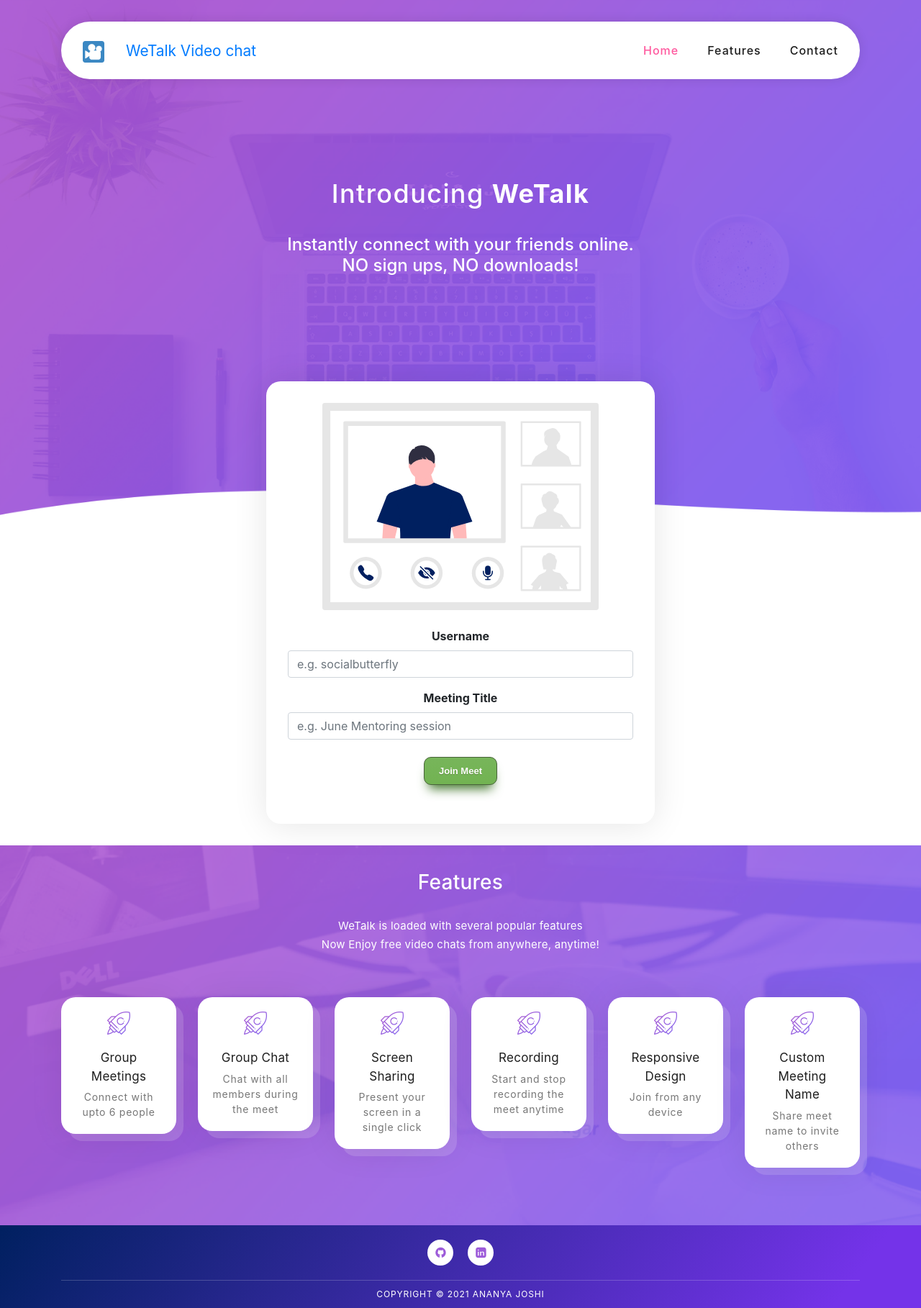
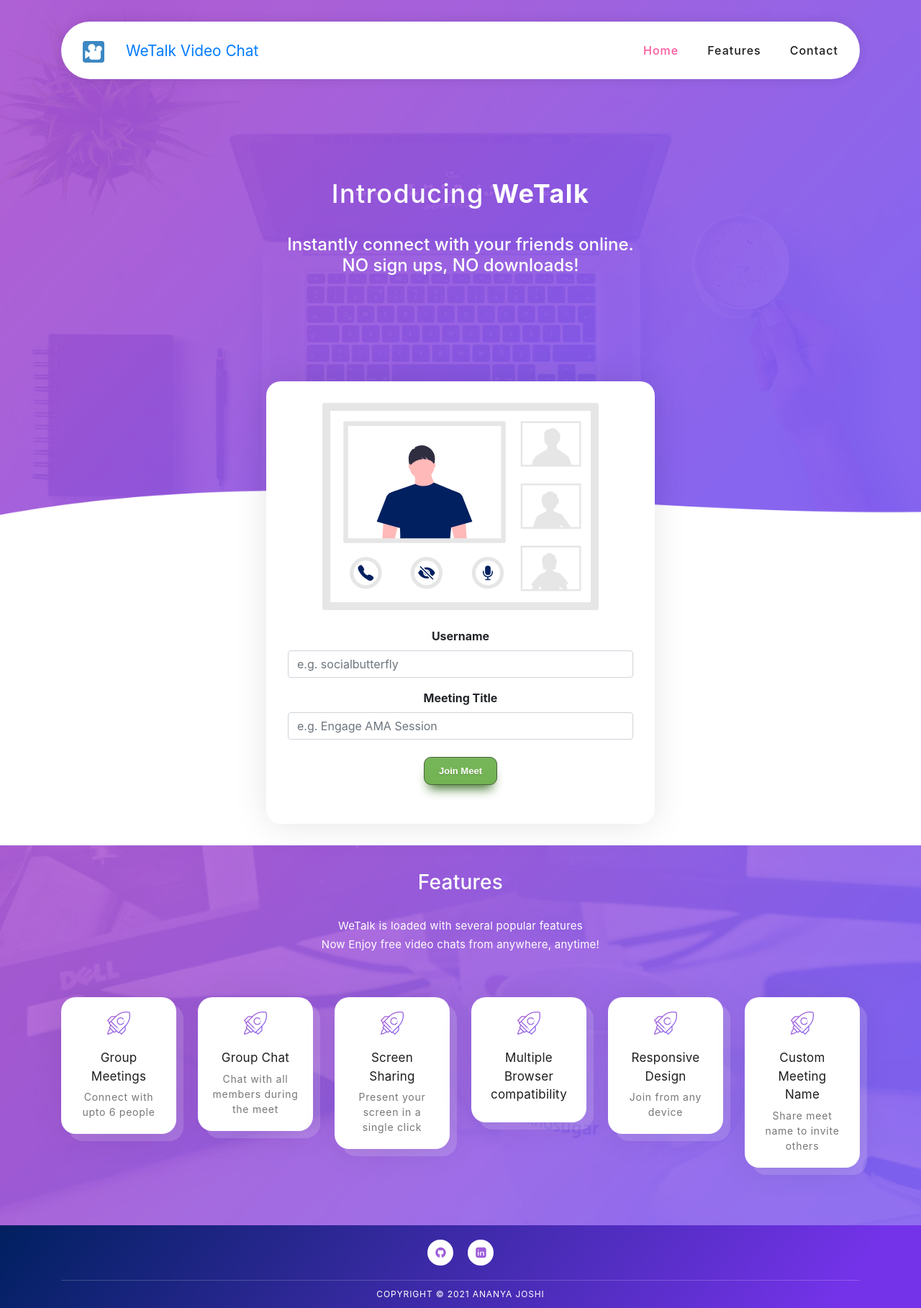
Before and after one commit to osamaataullah/Microsoft-Teams-Clone, a React (Create React App) app in the folder client/: page / in a window 1280 px wide. Shown: the whole page at 72% size. Built offline with nearby package versions, Linux system fonts and the light colour scheme; no server answers.

Commit message:
Update Home.js

```diff
--- a/client/src/components/Home/Home.js
+++ b/client/src/components/Home/Home.js
@@ -52,7 +52,7 @@ const Home=(props) => {
                             <img src="images\WeTalk_logo.png"></img>
                         </a>
                         <a href="#" className="logo">
-                            WeTalk Video chat
+                            WeTalk Video Chat
                         </a>
 
                         <ul className="nav">
@@ -109,7 +109,7 @@ const Home=(props) => {
                                 </div>
                                 <div className="form-floating">
                                 <label for="floatingPassword"><b>Meeting Title</b></label>
-                                <input type="text" className="form-control" id="roomName" ref={roomRef} placeholder="e.g. June Mentoring session" />
+                                <input type="text" className="form-control" id="roomName" ref={roomRef} placeholder="e.g. Engage AMA Session" />
 
                                 </div>
                                 <br />
@@ -168,8 +168,8 @@ const Home=(props) => {
                     <div className="col-lg-2 col-md-3 col-sm-6 col-6">
                         <a href="#" className="mini-box">
                             <i><img src="images\work-process-item-01.png" alt="" /></i>
-                            <strong>Recording</strong>
-                            <span>Start and stop recording the meet anytime</span>
+                            <strong>Multiple Browser compatibility</strong>
+                            <span></span>
                         </a>
                     </div>
                     <div className="col-lg-2 col-md-3 col-sm-6 col-6">
```
